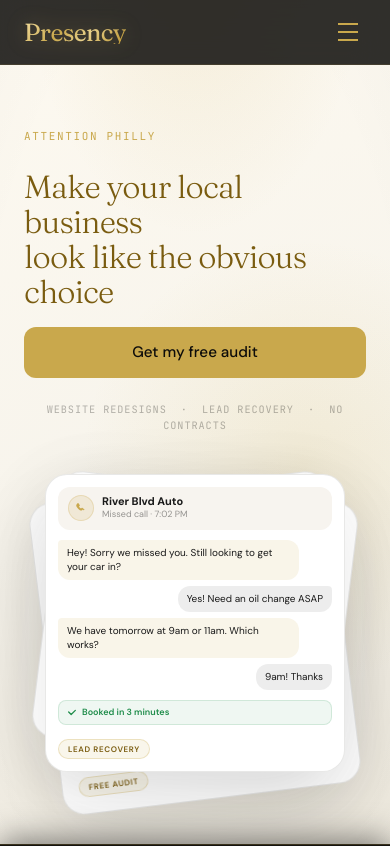
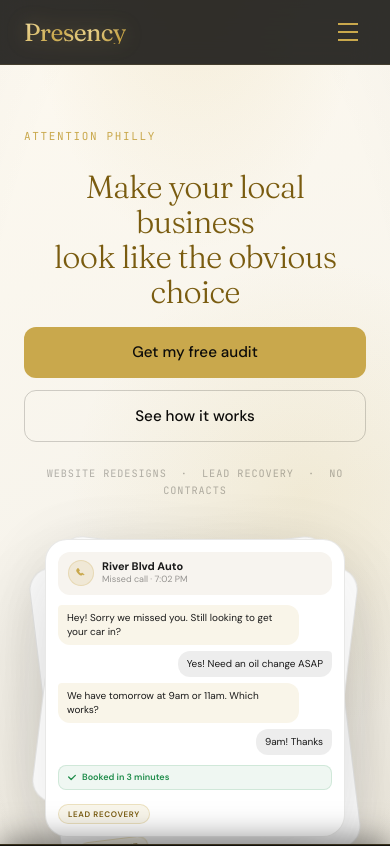
Before and after one commit to 177speedy177/Presency, a Next.js app: page / in a window 390 px wide. Shown: the top 846 px of the page. Built offline with nearby package versions, Linux system fonts and the light colour scheme.

Commit message:
centered mobile hero

```diff
--- a/components/hero.tsx
+++ b/components/hero.tsx
@@ -281,7 +281,7 @@ export function Hero() {
             </p>
 
             <h1
-              className="font-display hero-item"
+              className="font-display hero-item text-center lg:text-left"
               style={{ fontSize: "clamp(2rem,5vw,4rem)", fontWeight: 300, color: "#7a5c10", lineHeight: 1.1, letterSpacing: "-0.025em", marginBottom: "1.1rem", animationDelay: "70ms" }}
             >
               Make your local business<br />
@@ -317,7 +317,7 @@ export function Hero() {
               </Link>
               <Link
                 href="/#services"
-                className="hidden lg:inline-block font-body font-medium px-5 py-3.5 rounded-lg transition-all duration-200 cursor-pointer"
+                className="font-body font-medium block lg:inline-block text-center px-5 py-3.5 rounded-lg transition-all duration-200 cursor-pointer w-full lg:w-auto"
                 style={{ background: "transparent", color: "var(--ink)", fontSize: "0.95rem", border: "1px solid rgba(13,12,10,0.18)" }}
                 onMouseEnter={e => { e.currentTarget.style.borderColor = "rgba(13,12,10,0.38)"; e.currentTarget.style.background = "rgba(13,12,10,0.04)" }}
                 onMouseLeave={e => { e.currentTarget.style.borderColor = "rgba(13,12,10,0.18)"; e.currentTarget.style.background = "transparent" }}
```
